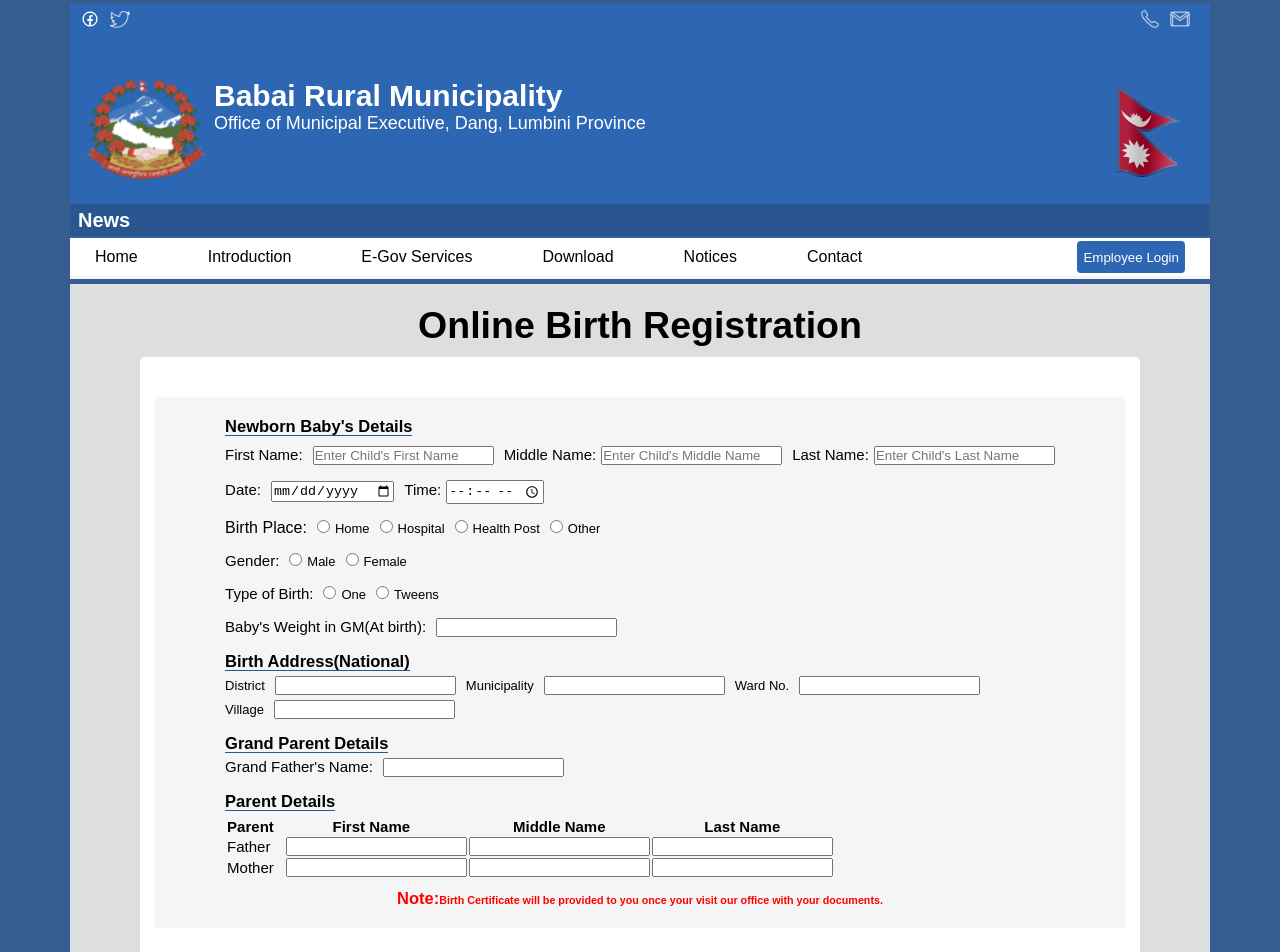
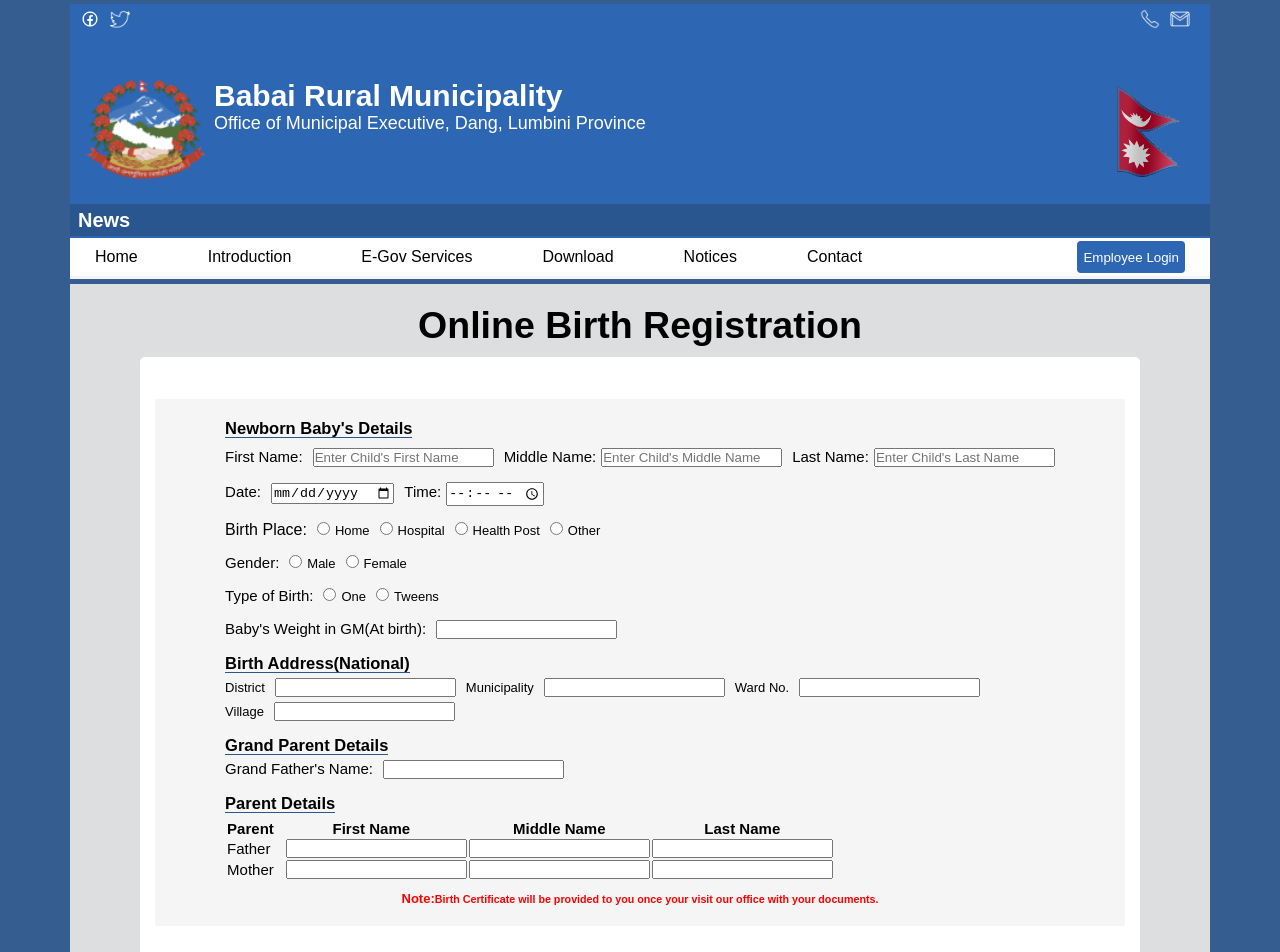
Before and after one commit to GShix/Vital-Record-Management-System, a React (Vite) app in the folder VRMS_Frontend/: page /birthRegistration in a window 1280 px wide. Shown: the top 952 px of the page. Built offline with nearby package versions, Linux system fonts and the light colour scheme; a web font is replaced by a local one.

Commit message:
application note font size fixed

```diff
--- a/VRMS_Frontend/src/pages/Birth Registration/Birth.css
+++ b/VRMS_Frontend/src/pages/Birth Registration/Birth.css
@@ -81,4 +81,5 @@ span{
 }
 .note{
     border: none;
+    font-size: 13px;
 }
```
